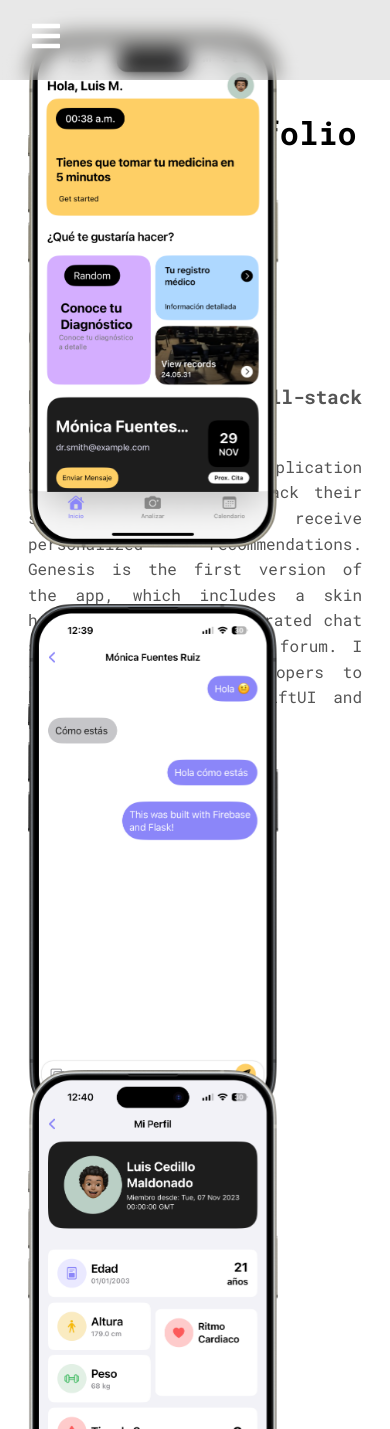
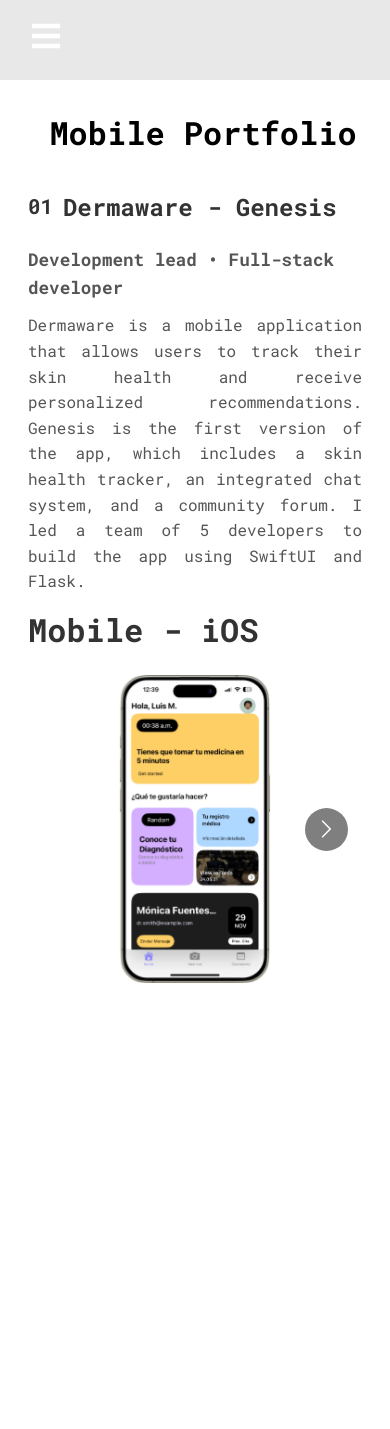
Before and after one commit to luisced/portfolio, a React (Create React App) app: page /portfolio in a window 390 px wide. Shown: the top 1429 px of the page. Built offline with nearby package versions, Linux system fonts and the light colour scheme.

Commit message:
feat: added responsive carrousel for images in portfolio

```diff
--- a/package.json
+++ b/package.json
@@ -13,6 +13,7 @@
     "react-dom": "^18.3.1",
     "react-helmet": "^6.1.0",
     "react-icons": "^5.2.1",
+    "react-multi-carousel": "^2.8.5",
     "react-router-dom": "^6.24.0",
     "react-scripts": "5.0.1",
     "react-scroll-parallax": "^3.4.5",
--- a/src/components/Portfolio/Portfolio.css
+++ b/src/components/Portfolio/Portfolio.css
@@ -59,10 +59,10 @@
 	}
 
 	.project-wrapper {
+		height: 110vh;
 		padding: 0 1rem;
 	}
 }
-
 /* Screens up to 480px */
 @media (max-width: 480px) {
 	.portfolio-category {
@@ -73,6 +73,8 @@
 	}
 
 	.project-wrapper {
+		height: 110vh;
+
 		padding: 0 0.5rem;
 	}
 }
--- a/src/components/ProjectOverview/ProjectOverview.css
+++ b/src/components/ProjectOverview/ProjectOverview.css
@@ -6,12 +6,15 @@
 	justify-content: space-between;
 	align-items: flex-start;
 	height: 85vh;
+	max-width: 100%; /* Ensure the container does not grow beyond the viewport */
 }
 
 .project-content {
 	flex: 1;
 	padding-right: 20px;
 	margin-left: 3rem;
+	max-width: 50%; /* Set a maximum width */
+	box-sizing: border-box; /* Ensure padding is included in the width */
 }
 
 .project-header {
@@ -62,6 +65,8 @@
 	flex: 1;
 	position: relative; /* Make this container a positioning context */
 	height: 500px; /* Adjust height as needed */
+	max-width: 50%; /* Set a maximum width */
+	box-sizing: border-box; /* Ensure padding is included in the width */
 }
 
 .parallax-image {
@@ -106,6 +111,65 @@
 }
 
 /* Adjust layout for responsiveness */
+@media (max-width: 1024px) and (orientation: portrait) {
+	.project-overview {
+		flex-direction: column;
+		align-items: center;
+		height: auto; /* Adjust height for better responsiveness */
+		padding-bottom: 50px; /* Add padding to create more space between projects */
+	}
+
+	.project-header {
+		display: flex;
+		flex-direction: row; /* Align h3 and h2 side by side */
+		align-items: center; /* Vertically center the items */
+	}
+
+	.project-header h2 {
+		font-size: 1.5rem;
+		margin: 0;
+		margin-left: 10px; /* Add space between h2 and h3 */
+		flex: none; /* Prevent flex-grow */
+	}
+
+	.project-header h3 {
+		font-size: 1.3rem;
+		margin: 0;
+		flex: none; /* Prevent flex-grow */
+	}
+
+	.project-details h4 {
+		font-size: 1rem;
+	}
+
+	.project-category h4 {
+		margin-top: 0;
+		font-size: 2rem;
+		font-weight: bold;
+		color: #333;
+	}
+
+	.project-details p {
+		font-size: 1.2rem;
+	}
+
+	.project-images {
+		display: none; /* Hide images on smaller screens */
+	}
+
+	.carousel-container {
+		width: 100%;
+		margin-top: 20px; /* Adjust spacing as needed */
+	}
+
+	.carousel-container img {
+		width: 150px; /* Adjust the width as needed */
+		height: auto;
+		margin: 0 auto;
+		display: block;
+	}
+}
+
 @media (max-width: 1200px) {
 	.project-overview {
 		flex-direction: column;
@@ -116,10 +180,12 @@
 	.project-images {
 		padding-right: 0;
 		margin-left: 0;
+		max-width: 100%;
 	}
 
 	.project-images {
 		height: auto; /* Adjust height for mobile layout */
+		padding-bottom: 15vh;
 	}
 
 	.parallax-image {
@@ -128,44 +194,114 @@
 		margin: 10px 0;
 	}
 }
+@media (max-width: 768px) {
+	/* align h3 and h2 on the same block */
+	.project-header {
+		display: flex;
+		flex-direction: row; /* Align h3 and h2 side by side */
+		align-items: center; /* Vertically center the items */
+	}
 
-@media (max-width: 768px) {
 	.project-header h2 {
-		font-size: 3rem;
+		font-size: 1.5rem;
+		margin: 0;
+		margin-left: 10px; /* Add space between h2 and h3 */
+		flex: none; /* Prevent flex-grow */
 	}
 
 	.project-header h3 {
-		font-size: 2.5rem;
+		font-size: 1.3rem;
+		margin: 0;
+		flex: none; /* Prevent flex-grow */
 	}
 
 	.project-details h4 {
-		font-size: 1.5rem;
-	}
-
-	.project-details p {
-		font-size: 1.2rem;
-	}
-}
-
-@media (max-width: 480px) {
-	.project-header h2 {
-		font-size: 2rem;
-	}
-
-	.project-header h3 {
-		font-size: 2rem;
-	}
-
-	.project-details h4 {
-		font-size: 1.2rem;
+		font-size: 1.1rem;
 	}
 
 	.project-details p {
 		font-size: 1rem;
 	}
 
-	.parallax-image {
-		width: 100%; /* Full width for smaller screens */
-		margin: 5px 0; /* Adjust margin for spacing */
+	.project-images {
+		height: auto; /* Adjust height for mobile layout */
 	}
 }
+
+/* Landscape devices */
+
+@media (max-width: 1200px) and (orientation: landscape) {
+	.project-overview {
+		flex-direction: row;
+		height: 100vh;
+	}
+
+	.project-content {
+		max-width: 50%;
+	}
+
+	.project-header h2 {
+		font-size: 2.5rem;
+	}
+	.project-header h3 {
+		font-size: 1.5rem;
+	}
+
+	.project-details h4 {
+		font-size: 1.4rem;
+	}
+
+	.project-details p {
+		font-size: 1.2rem;
+	}
+
+	.project-category h4 {
+		margin: 0;
+		padding-top: 1rem;
+		font-size: 2.5rem;
+	}
+
+	.project-images {
+		max-width: 50%;
+	}
+
+	.parallax-image {
+		position: absolute;
+		width: 120px; /* Phone Size */
+		transition: transform 0.3s ease;
+	}
+
+	.parallax-image img {
+		width: 100%;
+		height: auto;
+		display: block;
+		width: 140px;
+	}
+
+	.parallax-image:nth-child(1) {
+		top: 90%;
+		left: 0;
+		z-index: 4;
+	}
+
+	.parallax-image:nth-child(2) {
+		top: 75%;
+		left: 40%;
+		width: 450px;
+		z-index: 3;
+	}
+
+	.parallax-image:nth-child(3) {
+		top: 100%;
+		left: 10%;
+		width: 250px;
+		z-index: 2;
+	}
+
+	.parallax-image:nth-child(4) {
+		top: 95%;
+		left: 45%;
+		width: 280px;
+		z-index: 1;
+	}
+}
--- a/src/components/ProjectOverview/ProjectOverview.jsx
+++ b/src/components/ProjectOverview/ProjectOverview.jsx
@@ -1,6 +1,8 @@
-import React from "react";
+import React, { useState, useEffect } from "react";
 import PropTypes from "prop-types";
 import { Parallax, ParallaxProvider } from "react-scroll-parallax";
+import Carousel from "react-multi-carousel";
+import "react-multi-carousel/lib/styles.css";
 import "./ProjectOverview.css";
 
 const defaultImages = [
@@ -38,10 +40,43 @@
 	category,
 	images,
 }) => {
+	const [isPortrait, setIsPortrait] = useState(false);
+
+	useEffect(() => {
+		const handleResize = () => {
+			setIsPortrait(
+				window.innerWidth <= 1024 && window.innerHeight > window.innerWidth
+			);
+		};
+
+		handleResize(); // Check the initial window size
+		window.addEventListener("resize", handleResize);
+		return () => window.removeEventListener("resize", handleResize);
+	}, []);
+
 	const adjustedImages = images.map((image, index) => ({
 		...defaultImages[index % defaultImages.length],
 		...image,
 	}));
+
+	const responsive = {
+		superLargeDesktop: {
+			breakpoint: { max: 4000, min: 3000 },
+			items: 5,
+		},
+		desktop: {
+			breakpoint: { max: 3000, min: 1024 },
+			items: 3,
+		},
+		tablet: {
+			breakpoint: { max: 1024, min: 464 },
+			items: 2,
+		},
+		mobile: {
+			breakpoint: { max: 464, min: 0 },
+			items: 1,
+		},
+	};
 
 	return (
 		<ParallaxProvider>
@@ -58,7 +93,19 @@
 					<div className="project-category">
 						<h4>{category}</h4>
 					</div>
+					{isPortrait && (
+						<div className="carousel-container">
+							<Carousel responsive={responsive}>
+								{adjustedImages.map((image, index) => (
+									<div key={index}>
+										<img src={image.src} alt={image.alt} />
 									</div>
+								))}
+							</Carousel>
+						</div>
+					)}
+				</div>
+				{!isPortrait && (
 					<div className="project-images">
 						{adjustedImages.map((image, index) => (
 							<Parallax
@@ -72,6 +119,7 @@
 							</Parallax>
 						))}
 					</div>
+				)}
 			</div>
 		</ParallaxProvider>
 	);
```
Also changed, not shown: 2 other files (tests, documents, lock files or other folders). Lines whose indentation alone changed are shown as unchanged.
